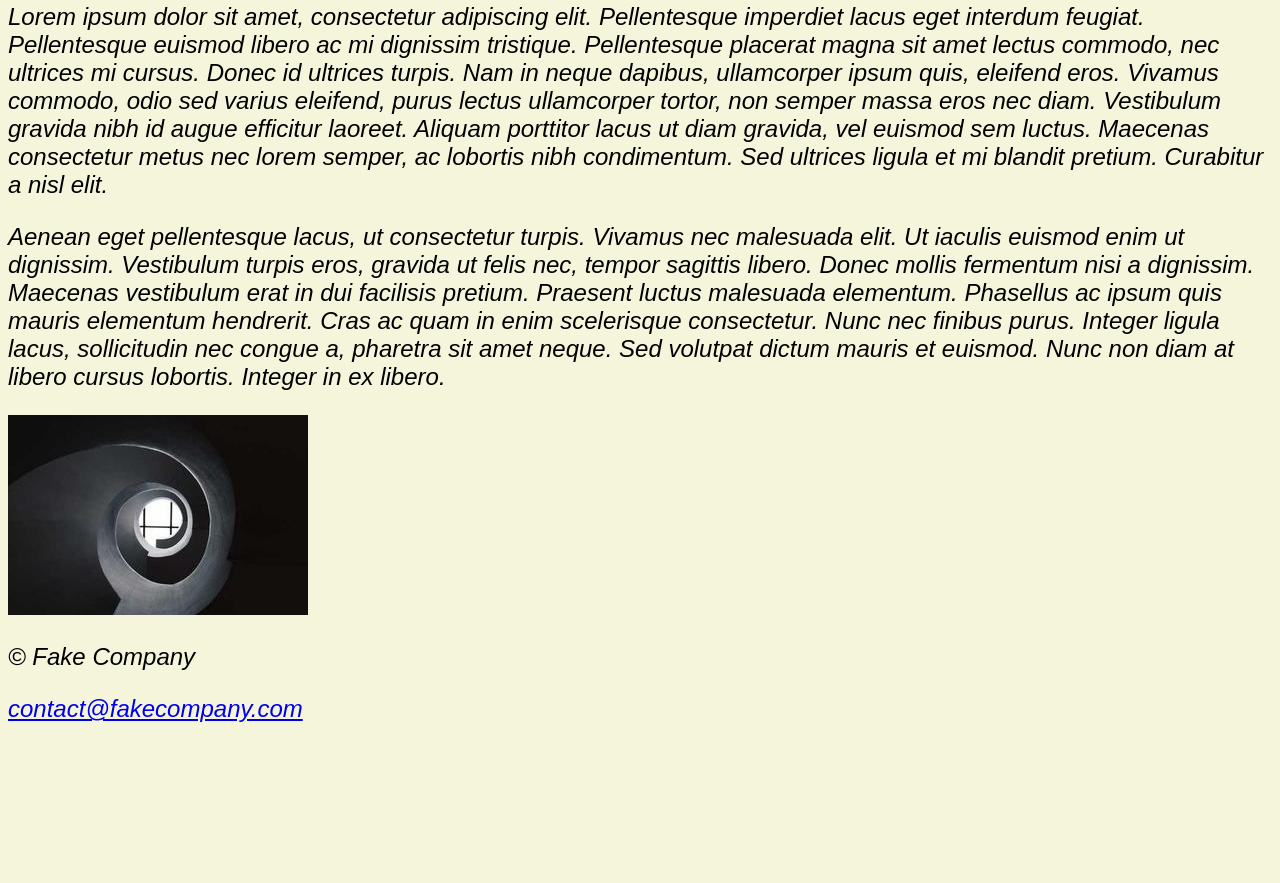
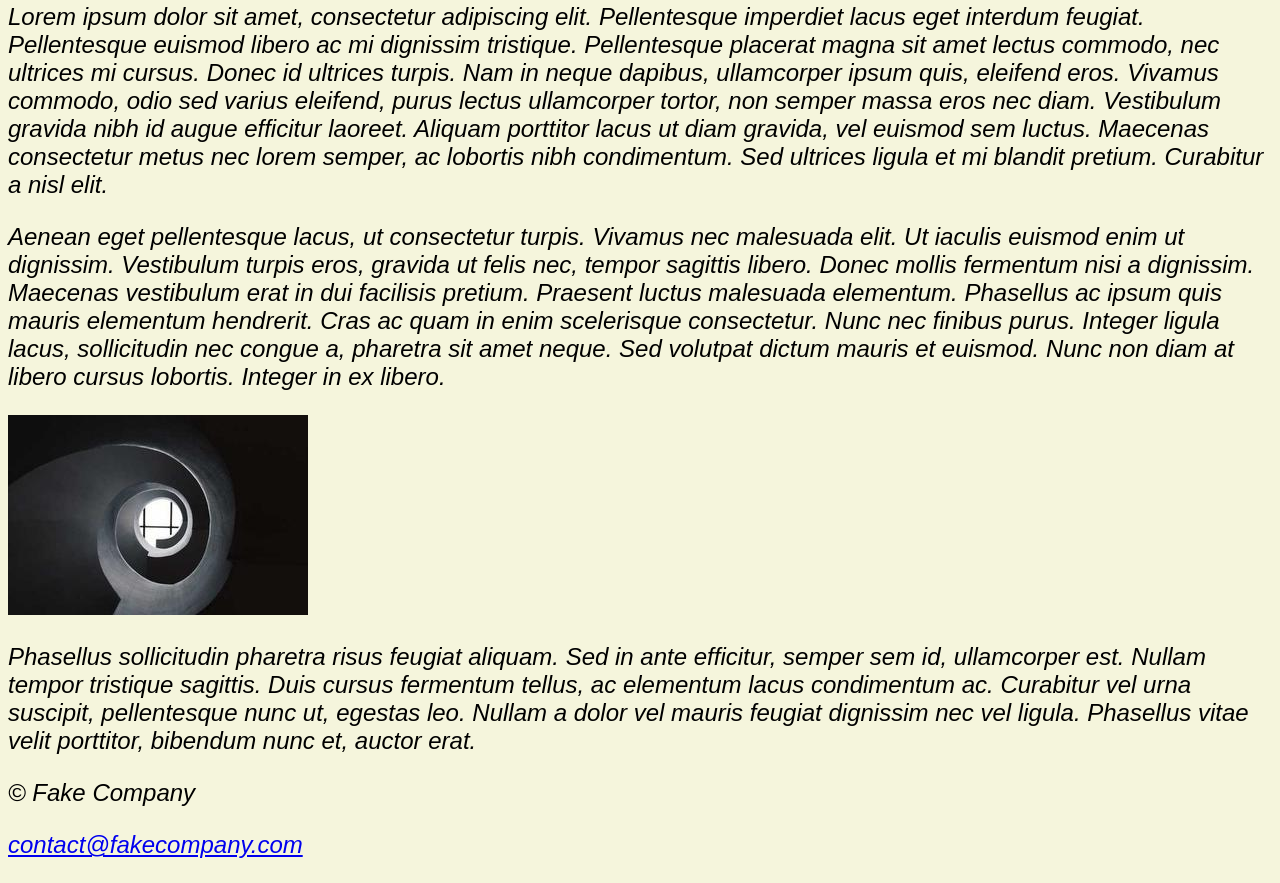
Before and after one commit to AndyCiupitu/Exercise_Unit5_website, a plain HTML site: page index.html in a window 1280 px wide. Shown: the part 79-962 px from the top of the page. Before the commit the page ends 826 px from the top, so only its background shows below. Drawn offline with Linux system fonts and the light colour scheme.

Commit message:
Added more content to the body

```diff
--- a/index.html
+++ b/index.html
@@ -11,6 +11,7 @@
     <p>Lorem ipsum dolor sit amet, consectetur adipiscing elit. Pellentesque imperdiet lacus eget interdum feugiat. Pellentesque euismod libero ac mi dignissim tristique. Pellentesque placerat magna sit amet lectus commodo, nec ultrices mi cursus. Donec id ultrices turpis. Nam in neque dapibus, ullamcorper ipsum quis, eleifend eros. Vivamus commodo, odio sed varius eleifend, purus lectus ullamcorper tortor, non semper massa eros nec diam. Vestibulum gravida nibh id augue efficitur laoreet. Aliquam porttitor lacus ut diam gravida, vel euismod sem luctus. Maecenas consectetur metus nec lorem semper, ac lobortis nibh condimentum. Sed ultrices ligula et mi blandit pretium. Curabitur a nisl elit.</p>
     <p>Aenean eget pellentesque lacus, ut consectetur turpis. Vivamus nec malesuada elit. Ut iaculis euismod enim ut dignissim. Vestibulum turpis eros, gravida ut felis nec, tempor sagittis libero. Donec mollis fermentum nisi a dignissim. Maecenas vestibulum erat in dui facilisis pretium. Praesent luctus malesuada elementum. Phasellus ac ipsum quis mauris elementum hendrerit. Cras ac quam in enim scelerisque consectetur. Nunc nec finibus purus. Integer ligula lacus, sollicitudin nec congue a, pharetra sit amet neque. Sed volutpat dictum mauris et euismod. Nunc non diam at libero cursus lobortis. Integer in ex libero.</p>
     <img src="picture.jpg" alt="Random image">
+    <p>Phasellus sollicitudin pharetra risus feugiat aliquam. Sed in ante efficitur, semper sem id, ullamcorper est. Nullam tempor tristique sagittis. Duis cursus fermentum tellus, ac elementum lacus condimentum ac. Curabitur vel urna suscipit, pellentesque nunc ut, egestas leo. Nullam a dolor vel mauris feugiat dignissim nec vel ligula. Phasellus vitae velit porttitor, bibendum nunc et, auctor erat.</p>
 </body>
 <footer>
     <p>© Fake Company</p>
```
